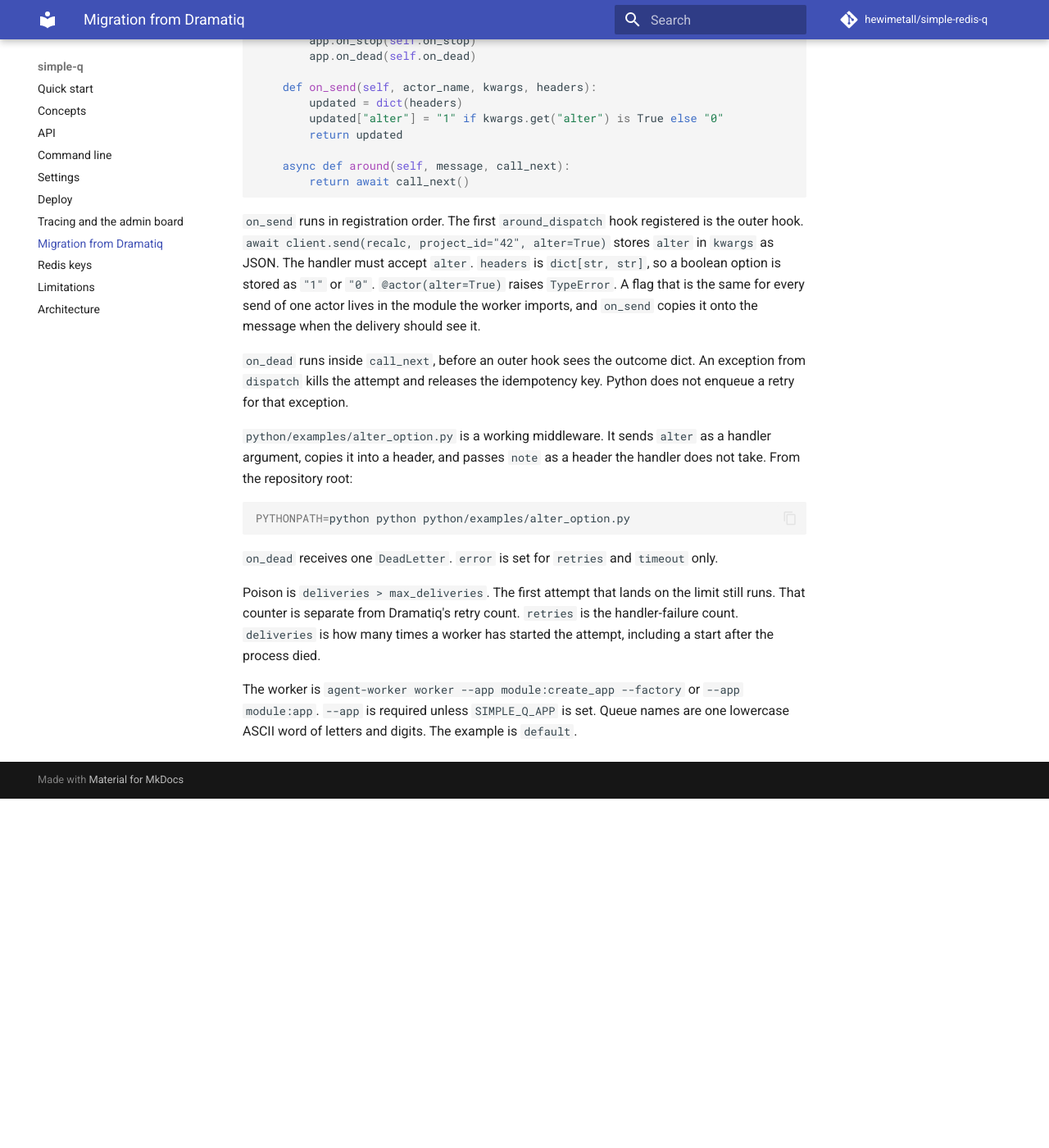
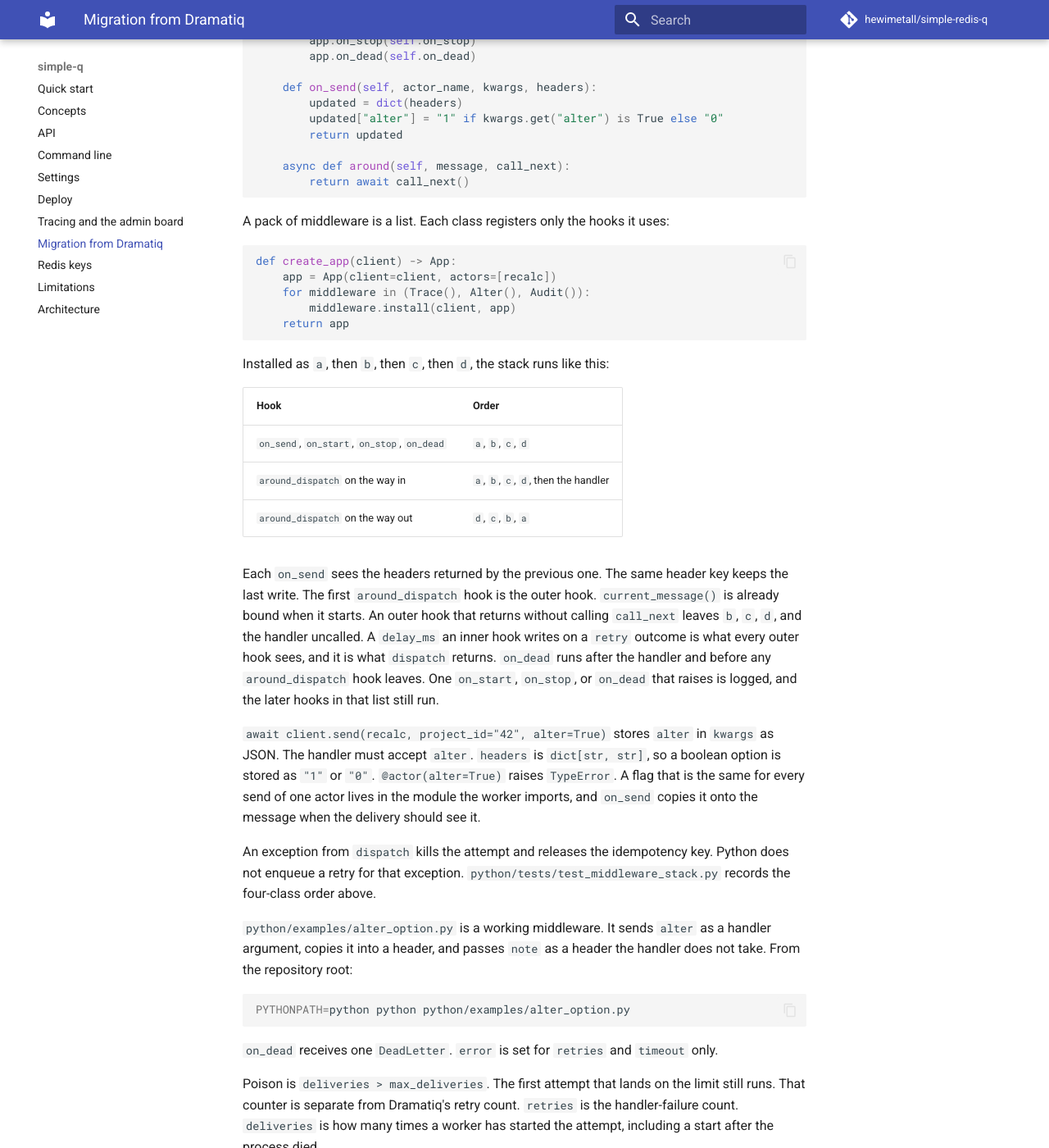
Before and after one commit to hewimetall/simple-redis-q, an MkDocs documentation site: the page built from docs/migration.md, in a window 1280 px wide and 1400 px high, scrolled down 1558 px. Shown: the whole window at 82% size. Built offline with MkDocs 1.6.1 and Material for MkDocs 9.7.7, drawn with Linux system fonts in a browser that asks for light colours; comment, search, counter and statistics services are not loaded; before the commit the page ends 2532 px from its top, so only the background shows below that.

Commit message:
Document the middleware stack and the Rust outcome match.
Several install calls share one App. around_dispatch wraps in
registration order, and handle_job reads only the outcome dict
that dispatch returns.

Co-authored-by: netromnik <hewimetall@users.noreply.github.com>

````diff
--- a/docs/migration.md
+++ b/docs/migration.md
@@ -49,9 +49,29 @@ class AlterMiddleware:
         return await call_next()
 ```
 
-`on_send` runs in registration order. The first `around_dispatch` hook registered is the outer hook. `await client.send(recalc, project_id="42", alter=True)` stores `alter` in `kwargs` as JSON. The handler must accept `alter`. `headers` is `dict[str, str]`, so a boolean option is stored as `"1"` or `"0"`. `@actor(alter=True)` raises `TypeError`. A flag that is the same for every send of one actor lives in the module the worker imports, and `on_send` copies it onto the message when the delivery should see it.
+A pack of middleware is a list. Each class registers only the hooks it uses:
 
-`on_dead` runs inside `call_next`, before an outer hook sees the outcome dict. An exception from `dispatch` kills the attempt and releases the idempotency key. Python does not enqueue a retry for that exception.
+```python
+def create_app(client) -> App:
+    app = App(client=client, actors=[recalc])
+    for middleware in (Trace(), Alter(), Audit()):
+        middleware.install(client, app)
+    return app
+```
+
+Installed as `a`, then `b`, then `c`, then `d`, the stack runs like this:
+
+| Hook | Order |
+| --- | --- |
+| `on_send`, `on_start`, `on_stop`, `on_dead` | `a`, `b`, `c`, `d` |
+| `around_dispatch` on the way in | `a`, `b`, `c`, `d`, then the handler |
+| `around_dispatch` on the way out | `d`, `c`, `b`, `a` |
+
+Each `on_send` sees the headers returned by the previous one. The same header key keeps the last write. The first `around_dispatch` hook is the outer hook. `current_message()` is already bound when it starts. An outer hook that returns without calling `call_next` leaves `b`, `c`, `d`, and the handler uncalled. A `delay_ms` an inner hook writes on a `retry` outcome is what every outer hook sees, and it is what `dispatch` returns. `on_dead` runs after the handler and before any `around_dispatch` hook leaves. One `on_start`, `on_stop`, or `on_dead` that raises is logged, and the later hooks in that list still run.
+
+`await client.send(recalc, project_id="42", alter=True)` stores `alter` in `kwargs` as JSON. The handler must accept `alter`. `headers` is `dict[str, str]`, so a boolean option is stored as `"1"` or `"0"`. `@actor(alter=True)` raises `TypeError`. A flag that is the same for every send of one actor lives in the module the worker imports, and `on_send` copies it onto the message when the delivery should see it.
+
+An exception from `dispatch` kills the attempt and releases the idempotency key. Python does not enqueue a retry for that exception. `python/tests/test_middleware_stack.py` records the four-class order above.
 
 `python/examples/alter_option.py` is a working middleware. It sends `alter` as a handler argument, copies it into a header, and passes `note` as a header the handler does not take. From the repository root:
 
````
Also changed, not shown: docs/api.md (+10 -1 lines), docs/architecture.md (+5 -1 lines).
